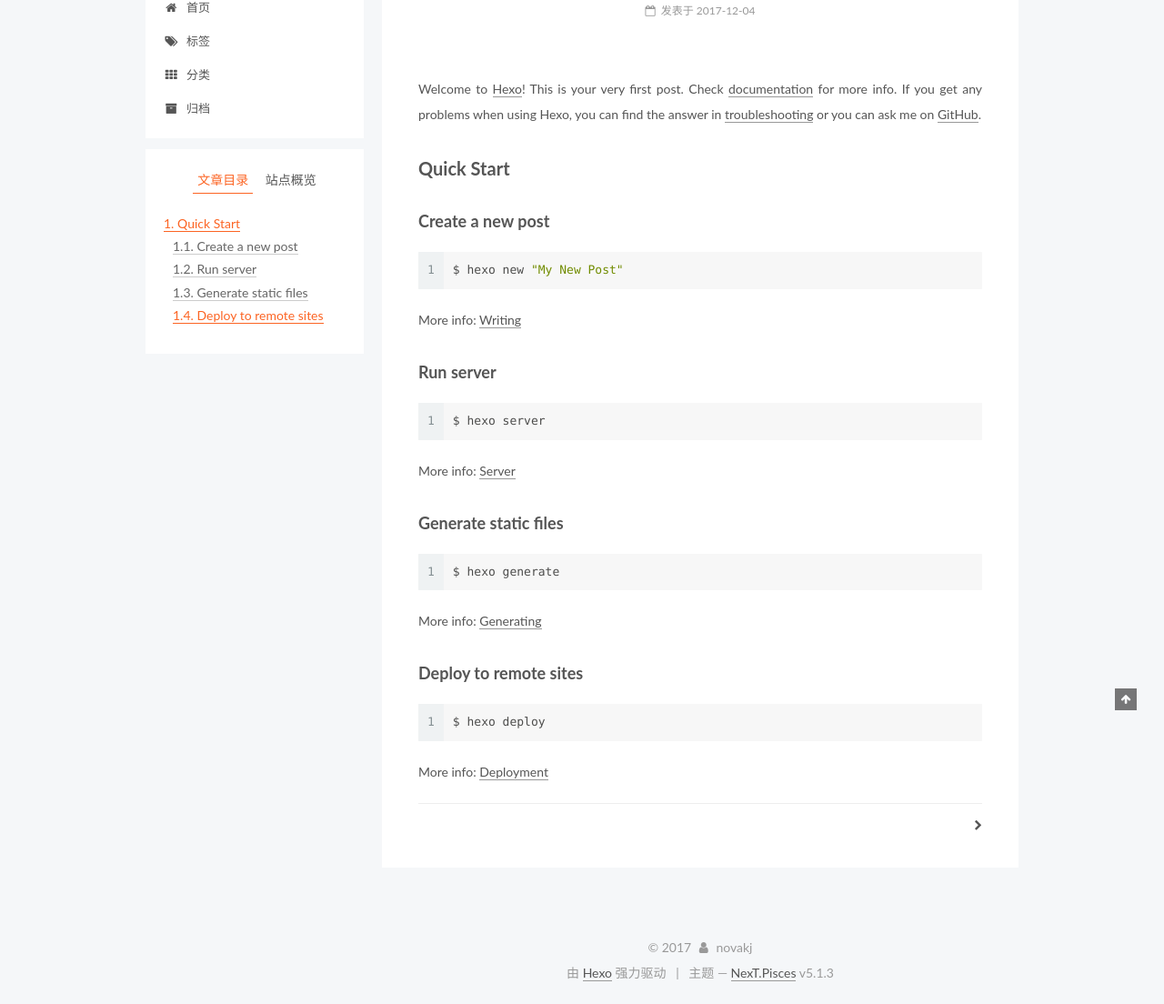
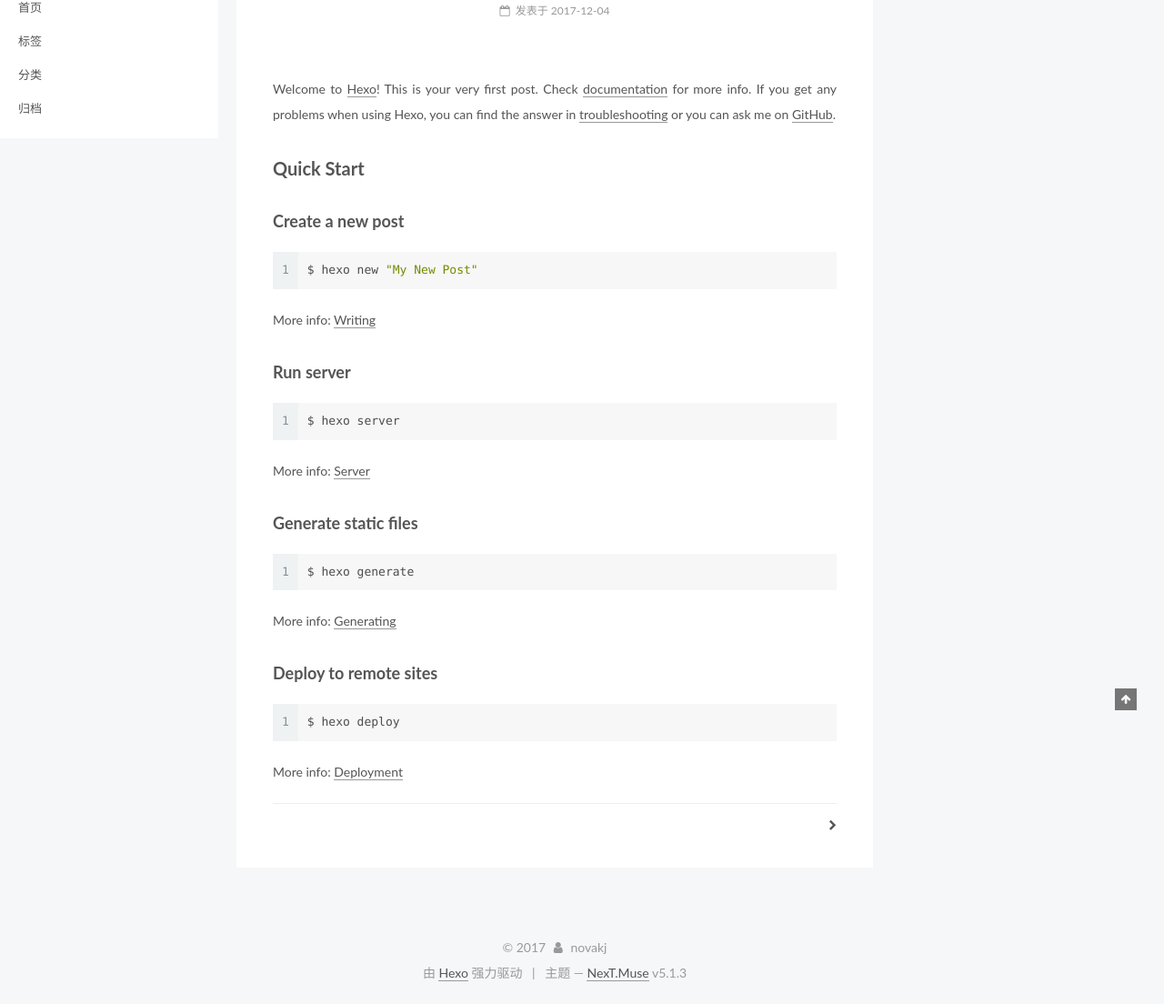
Before and after one commit to novak19/novakj.github.io, a plain HTML site: page 2017/12/04/hello-world/index.html in a window 1280 px wide. Shown: the part 119-1223 px from the top of the page at 91% size. Drawn offline with Linux system fonts and the light colour scheme.

Commit message:
Site updated: 2017-12-05 00:53:27

```diff
--- a/2017/12/04/hello-world/index.html
+++ b/2017/12/04/hello-world/index.html
@@ -5,7 +5,7 @@
 
 
 
-<html class="theme-next pisces use-motion" lang="zh-Hans">
+<html class="theme-next muse use-motion" lang="zh-Hans">
 <head>
   <meta charset="UTF-8"/>
 <meta http-equiv="X-UA-Compatible" content="IE=edge" />
@@ -97,7 +97,7 @@
   var NexT = window.NexT || {};
   var CONFIG = {
     root: '/',
-    scheme: 'Pisces',
+    scheme: 'Muse',
     version: '5.1.3',
     sidebar: {"position":"left","display":"post","offset":12,"b2t":false,"scrollpercent":false,"onmobile":false},
     fancybox: true,
@@ -183,8 +183,6 @@
         <li class="menu-item menu-item-home">
           <a href="/" rel="section">
 
-              <i class="menu-item-icon fa fa-fw fa-home"></i> <br />
-
             首页
           </a>
         </li>
@@ -192,8 +190,6 @@
 
         <li class="menu-item menu-item-tags">
           <a href="/tags/" rel="section">
-
-              <i class="menu-item-icon fa fa-fw fa-tags"></i> <br />
 
             标签
           </a>
@@ -203,8 +199,6 @@
         <li class="menu-item menu-item-categories">
           <a href="/categories/" rel="section">
 
-              <i class="menu-item-icon fa fa-fw fa-th"></i> <br />
-
             分类
           </a>
         </li>
@@ -212,8 +206,6 @@
 
         <li class="menu-item menu-item-archives">
           <a href="/archives/" rel="section">
-
-              <i class="menu-item-icon fa fa-fw fa-archive"></i> <br />
 
             归档
           </a>
@@ -514,7 +506,7 @@
 
 
 
-  <div class="theme-info">主题 &mdash; <a class="theme-link" target="_blank" href="https://github.com/iissnan/hexo-theme-next">NexT.Pisces</a> v5.1.3</div>
+  <div class="theme-info">主题 &mdash; <a class="theme-link" target="_blank" href="https://github.com/iissnan/hexo-theme-next">NexT.Muse</a> v5.1.3</div>
 
 
 
@@ -615,13 +607,6 @@
 
 
 
-  <script type="text/javascript" src="/js/src/affix.js?v=5.1.3"></script>
-
-  <script type="text/javascript" src="/js/src/schemes/pisces.js?v=5.1.3"></script>
-
-
-
-
   <script type="text/javascript" src="/js/src/scrollspy.js?v=5.1.3"></script>
 <script type="text/javascript" src="/js/src/post-details.js?v=5.1.3"></script>
 
```
Also changed, not shown: 2017/12/04/开博大吉/index.html (+3 -18 lines), archives/2017/12/index.html (+3 -18 lines), archives/2017/index.html (+3 -18 lines), archives/index.html (+3 -18 lines), index.html (+3 -18 lines).
